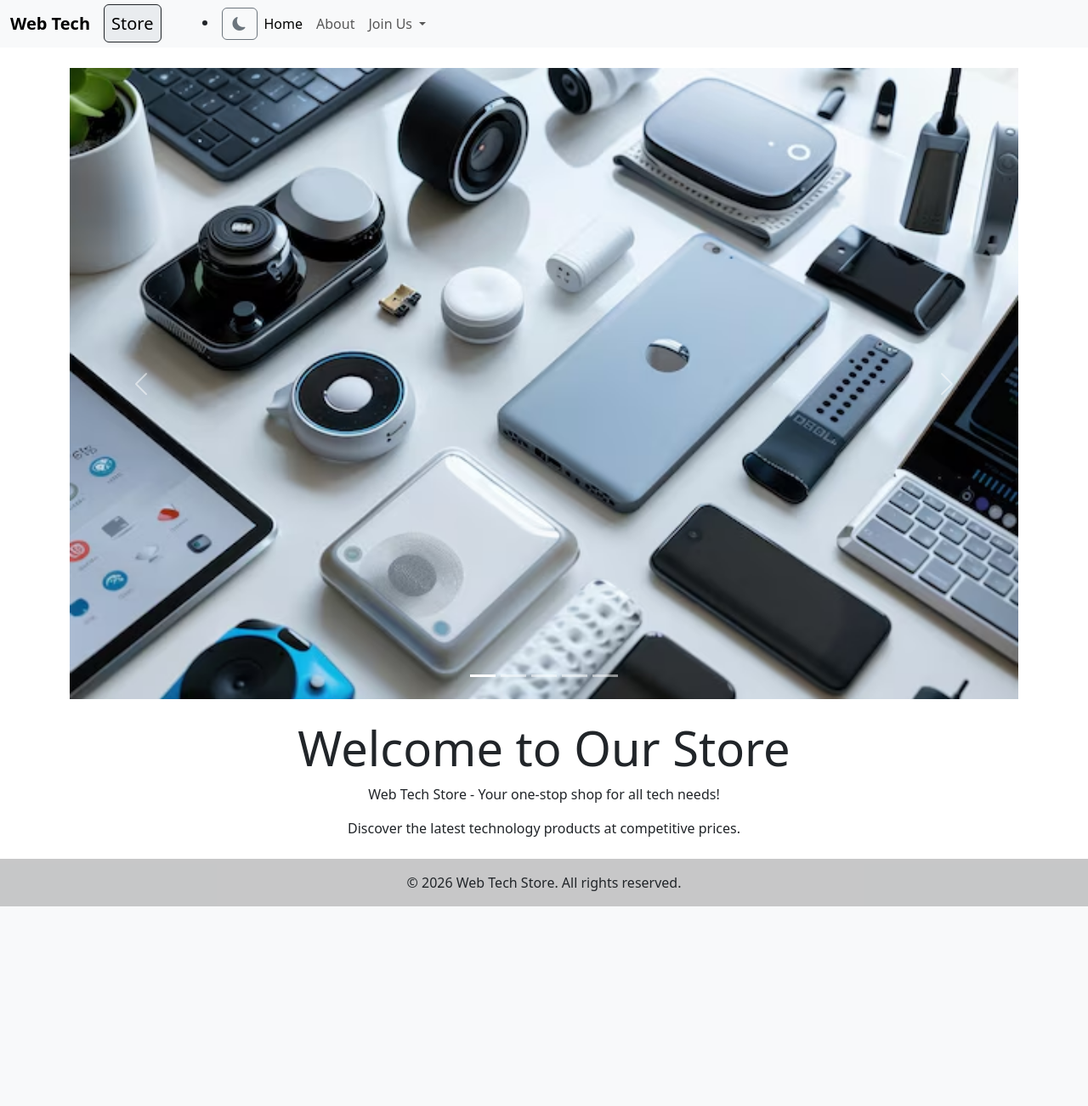
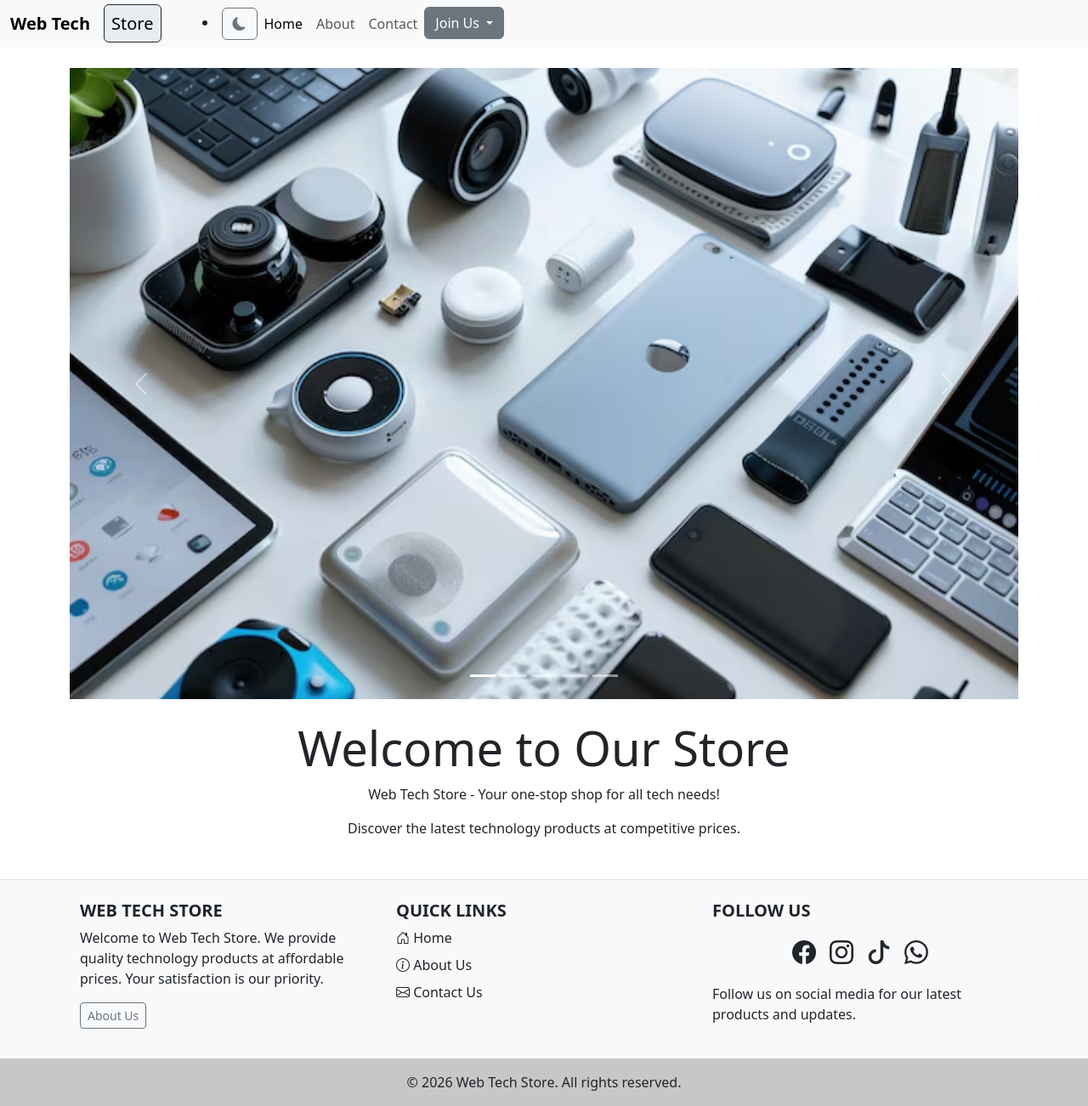
Before and after one commit to Tenshin45/CRUD_PROJECT, a Django app: page / in a window 1280 px wide. Shown: the whole page at 85% size. Before the commit the page ends 1067 px from the top, so only its background shows below. Run offline with Django 5.2, Linux system fonts and the light colour scheme; some libraries are stand-ins or nearby versions.

Commit message:
Web Tech

```diff
--- a/PROJECT/APP/templates/base.html
+++ b/PROJECT/APP/templates/base.html
@@ -29,6 +29,9 @@
         <li class="nav-item">
           <a class="nav-link" href="{% url 'about' %}">About</a>
         </li>
+        <li class="nav-item">
+          <a class="nav-link" href="{% url 'contact' %}">Contact</a>
+          </li>
         {% if user.is_authenticated %}
         <li class="nav-item">
             <a class="nav-link" href="{% url 'user_dashboard' %}">User Dashboard</a>
@@ -46,14 +49,14 @@
         </li>
        {% else %}
         <li class="nav-item dropdown">
-          <a class="nav-link dropdown-toggle btn btn-secondary" href="#" role="button" data-bs-toggle="dropdown" aria-expanded="false">
+          <a class="dropdown-toggle btn btn-secondary" href="#" role="button" data-bs-toggle="dropdown" aria-expanded="false">
             Join Us
           </a>
           <ul class="dropdown-menu">
             <li><a class="dropdown-item nav-link fw-bold border border-light rounded bg-body-secondary" href="{% url 'login' %}">Login</a></li>
-            <li><a class="dropdown-item nav-link fw-bold border border-light rounded bg-body-secondary" href="{% url 'register' %}">Register</a></li>
+            <li><a class="dropdown-item nav-link fw-bold border border-light rounded bg-body-secondary mt-2" href="{% url 'register' %}">Register</a></li>
             <li><hr class="dropdown-divider nav-link fw-bold border border-light rounded bg-body-secondary"></li>
-            <li><a class="dropdown-item nav-link fw-bold border border-light rounded bg-body-secondary" href="#">Support</a></li>
+            <!-- <li><a class="dropdown-item nav-link fw-bold border border-light rounded bg-body-secondary" href="{% url 'admin_dashboard' %}">Admin Dashboard</a></li> -->
           </ul>
         </li>
       </ul>
@@ -74,10 +77,88 @@
         {% endblock %}
       </div>
     </main>
-    <footer class="footer footer-expand-lg bg-body-tertiary text-center text-lg-start mt-4">
-  <div class="text-center p-3" style="background-color: rgba(0, 0, 0, 0.2);">
+<footer class="bg-body-tertiary text-center text-lg-start mt-5 border-top">
+
+  <div class="container p-4">
+    <div class="row">
+
+      <!-- About Us -->
+      <div class="col-lg-4 col-md-6 mb-4 mb-md-0">
+        <h5 class="text-uppercase fw-bold">Web Tech Store</h5>
+
+        <p>
+          Welcome to Web Tech Store. We provide quality technology
+          products at affordable prices. Your satisfaction is our priority.
+        </p>
+
+        <a href="{% url 'about' %}" class="btn btn-outline-secondary btn-sm">
+          About Us
+        </a>
+      </div>
+
+      <!-- Quick Links -->
+      <div class="col-lg-4 col-md-6 mb-4 mb-md-0">
+        <h5 class="text-uppercase fw-bold">Quick Links</h5>
+
+        <ul class="list-unstyled mb-0">
+          <li>
+            <a href="{% url 'index' %}" class="text-body text-decoration-none">
+              <i class="bi bi-house-door"></i> Home
+            </a>
+          </li>
+
+          <li class="mt-2">
+            <a href="{% url 'about' %}" class="text-body text-decoration-none">
+              <i class="bi bi-info-circle"></i> About Us
+            </a>
+          </li>
+
+          <li class="mt-2">
+            <a href="{% url 'contact' %}" class="text-body text-decoration-none">
+              <i class="bi bi-envelope"></i> Contact Us
+            </a>
+          </li>
+        </ul>
+      </div>
+
+      <!-- Social Media -->
+      <div class="col-lg-4 col-md-6 mb-4 mb-md-0">
+        <h5 class="text-uppercase fw-bold">Follow Us</h5>
+
+        <div class="d-flex justify-content-center gap-3 mt-3">
+
+          <a href="#" class="text-body fs-3" aria-label="Facebook">
+            <i class="bi bi-facebook"></i>
+          </a>
+
+          <a href="#" class="text-body fs-3" aria-label="Instagram">
+            <i class="bi bi-instagram"></i>
+          </a>
+
+          <a href="#" class="text-body fs-3" aria-label="TikTok">
+            <i class="bi bi-tiktok"></i>
+          </a>
+
+          <a href="#" class="text-body fs-3" aria-label="WhatsApp">
+            <i class="bi bi-whatsapp"></i>
+          </a>
+
+        </div>
+
+        <p class="mt-3">
+          Follow us on social media for our latest products and updates.
+        </p>
+      </div>
+
+    </div>
+  </div>
+
+  <!-- Copyright -->
+  <div class="text-center p-3"
+       style="background-color: rgba(0, 0, 0, 0.2);">
     © 2026 Web Tech Store. All rights reserved.
   </div>
+
 </footer>
 <script>
       const html = document.documentElement;
--- a/PROJECT/APP/urls.py
+++ b/PROJECT/APP/urls.py
@@ -15,5 +15,6 @@ urlpatterns = [
     path('user-dashboard/', views.user_dashboard, name='user_dashboard'),
     path('admin_dashboard/', views.product_list, name='admin_dashboard'),
     path('pay/<int:product_id>/', views.make_payment, name='pay'),
-    path('payment-success/', views.payment_success, name='payment_success')
+    path('payment-success/', views.payment_success, name='payment_success'),
+    path('contact/', views.contact, name='contact'),
 ]
--- a/PROJECT/APP/views.py
+++ b/PROJECT/APP/views.py
@@ -8,7 +8,7 @@ from django.contrib.auth.decorators import login_required, user_passes_test
 from django_daraja.mpesa.core import MpesaClient
 from django.http import HttpResponse,JsonResponse
 from django.views.decorators.csrf import csrf_exempt
-from .models import Payment
+from .models import Payment, ContactMessage
 # Create your views here.
 def is_admin(user):
     return user.is_staff
@@ -169,3 +169,24 @@ def make_payment(request, product_id=None):
 @login_required
 def payment_success(request):
     return render(request, 'payment_success.html')
+def contact(request):
+    if request.method == "POST":
+        name = request.POST.get("name")
+        email = request.POST.get("email")
+        phone = request.POST.get("phone")
+        subject = request.POST.get("subject")
+        message = request.POST.get("message")
+
+        ContactMessage.objects.create(
+            name=name,
+            email=email,
+            phone=phone,
+            subject=subject,
+            message=message
+        )
+
+        return render(request, "contact.html", {
+            "success": "Your message has been sent successfully!"
+        })
+
+    return render(request, "contact.html")
```
Also changed, not shown: PROJECT/APP/admin.py (+23 -3 lines), PROJECT/APP/models.py (+10 -0 lines), PROJECT/APP/templates/contact.html (added, +190 -0 lines), PROJECT/APP/migrations/0004_contactmessage.py (added).
